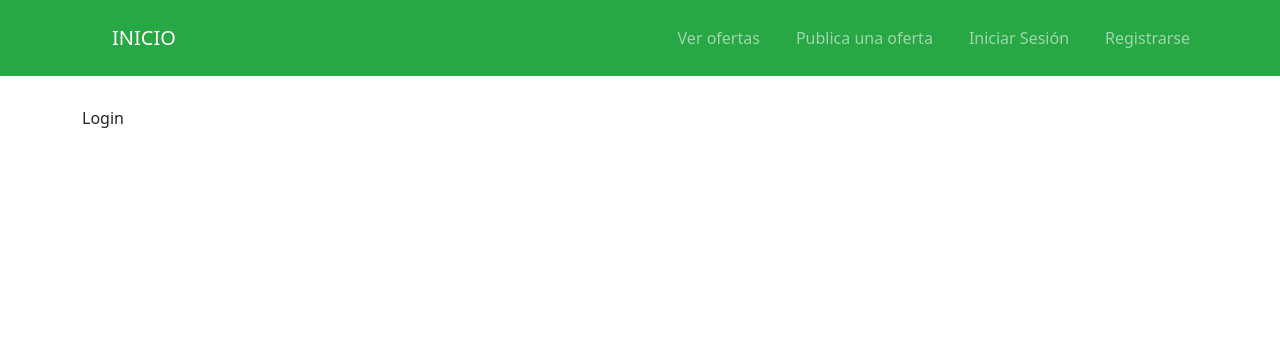
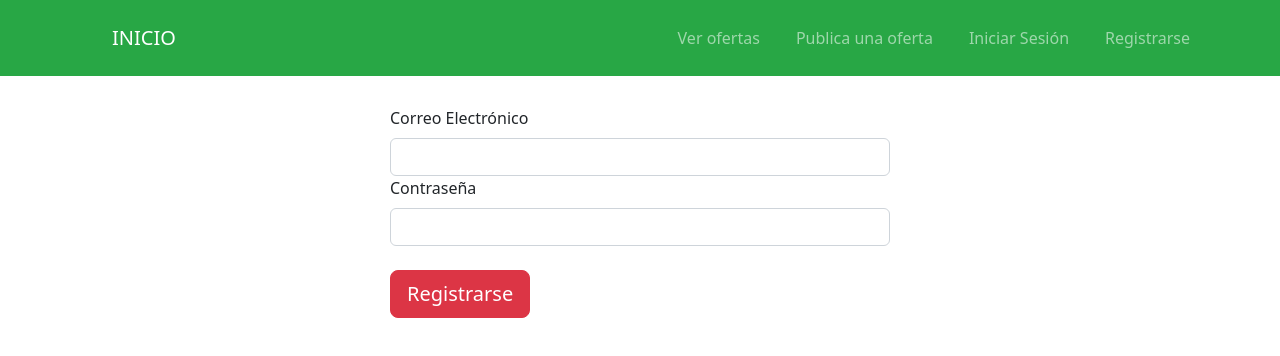
Before and after one commit to FranciscoHT00/proyecto-ciclo-4, a React (Create React App) app: page /login in a window 1280 px wide. Shown: the top 356 px of the page. Built offline with nearby package versions, Linux system fonts and the light colour scheme.

Commit message:
agrego imagen de inicio

```diff
--- a/src/components/ComponenteInicio.jsx
+++ b/src/components/ComponenteInicio.jsx
@@ -1,22 +1,11 @@
 import React from 'react'
+import inicio from "../images/inicio.png"
+import "../index.css";
 
 const ComponenteInicio = () => {
   return (
     <div>
-        <button>¿Cómo funciona?</button>
-        <button>Sobre nosotros</button>
-        <button>Contáctenos</button>
-
-        <h1>¿Quieres vender?</h1>
-        <p>Publica tu oferta</p>
-        <p>Obten el mejor precio</p>
-        <p>Vende tu producto</p>
-
-        <h1>¿Quieres comprar?</h1>
-        <p>Busca tu producto</p>
-        <p>Selecciona la mejor opcion</p>
-        <p>Compra tu producto</p>
-
+      <img src={inicio} alt="inicio" />
     </div>
   )
 }
--- a/src/components/Login.jsx
+++ b/src/components/Login.jsx
@@ -1,7 +1,97 @@
 import React, { Component } from "react";
+import axios from "axios";
+import Form from "react-bootstrap/Form";
+import Button from "react-bootstrap/Button";
 
 export default class Login extends Component {
+  constructor(props) {
+    super(props);
+
+    this.onChangeUserEmail = this.onChangeUserEmail.bind(this);
+    this.onChangeUserPassword = this.onChangeUserPassword.bind(this);
+    this.onSubmit = this.onSubmit.bind(this);
+
+    this.state = {
+      email: "",
+      password: "",
+    };
+  }
+
+
+  onChangeUserEmail(e) {
+    this.setState({ email: e.target.value });
+  }
+
+  onChangeUserPassword(e) {
+    this.setState({ password: e.target.value });
+  }
+
+  onSubmit(e) {
+    e.preventDefault();
+
+    if (this.state.password === this.state.passwordC) {
+      const userObject = {
+        name: this.state.name,
+        email: this.state.email,
+        city: this.state.city,
+        address: this.state.address,
+        phone: this.state.phone,
+        password: this.state.password,
+      };
+
+      axios
+        .post("http://localhost:4000/users/create-user", userObject)
+        .then((res) => console.log(res.data));
+
+      this.setState({
+        name: "",
+        email: "",
+        city: "",
+        address: "",
+        phone: "",
+        password: "",
+        passwordC: "",
+      });
+    } else {
+      console.log("Las contraseñas no coinciden.");
+    }
+  }
+
   render() {
-    return <div>Login</div>;
+    return (
+      <div className="form-wrapper">
+        <Form onSubmit={this.onSubmit}>
+          <Form.Group controlId="Email">
+            <Form.Label>Correo Electrónico</Form.Label>
+            <Form.Control
+              type="email"
+              value={this.state.email}
+              onChange={this.onChangeUserEmail}
+            />
+          </Form.Group>
+
+
+          <Form.Group controlId="Password">
+            <Form.Label>Contraseña</Form.Label>
+            <Form.Control
+              type="text"
+              value={this.state.password}
+              onChange={this.onChangeUserPassword}
+            />
+          </Form.Group>
+
+
+          <Button
+            variant="danger"
+            size="lg"
+            block="block"
+            type="submit"
+            className="mt-4"
+          >
+            Registrarse
+          </Button>
+        </Form>
+      </div>
+    );
   }
 }
```
Also changed, not shown: src/images/inicio.png (added).
